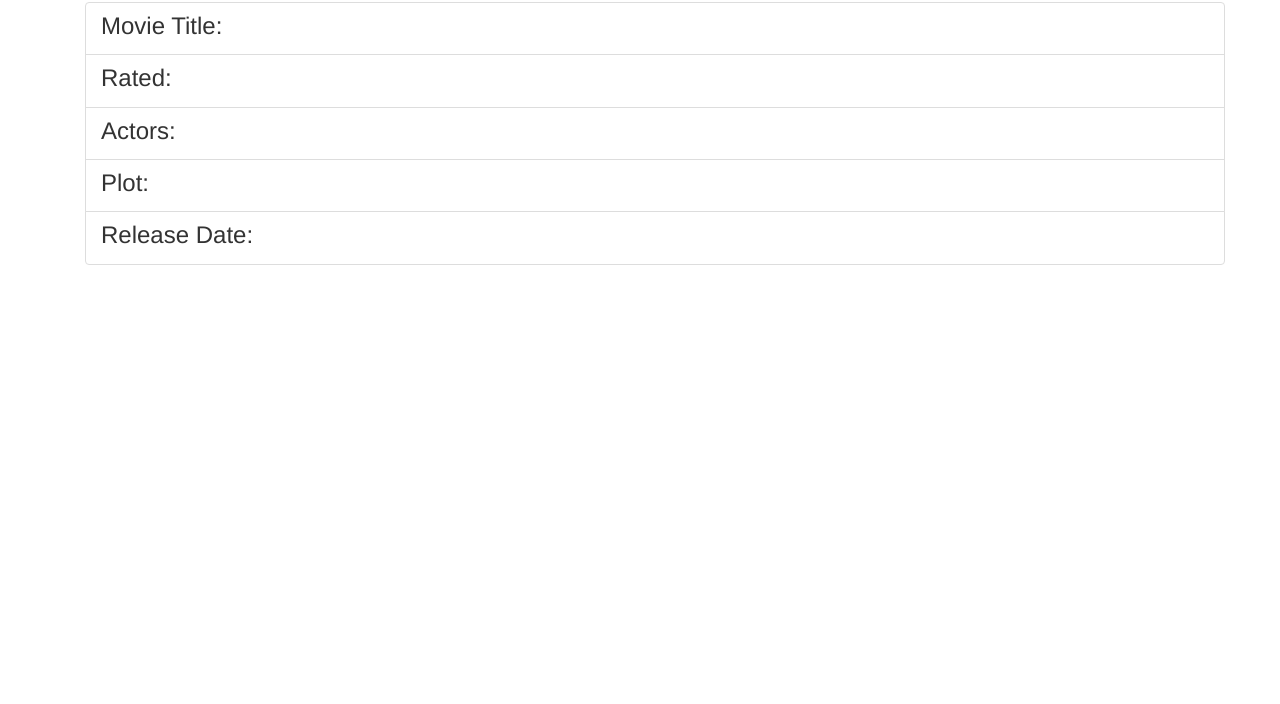
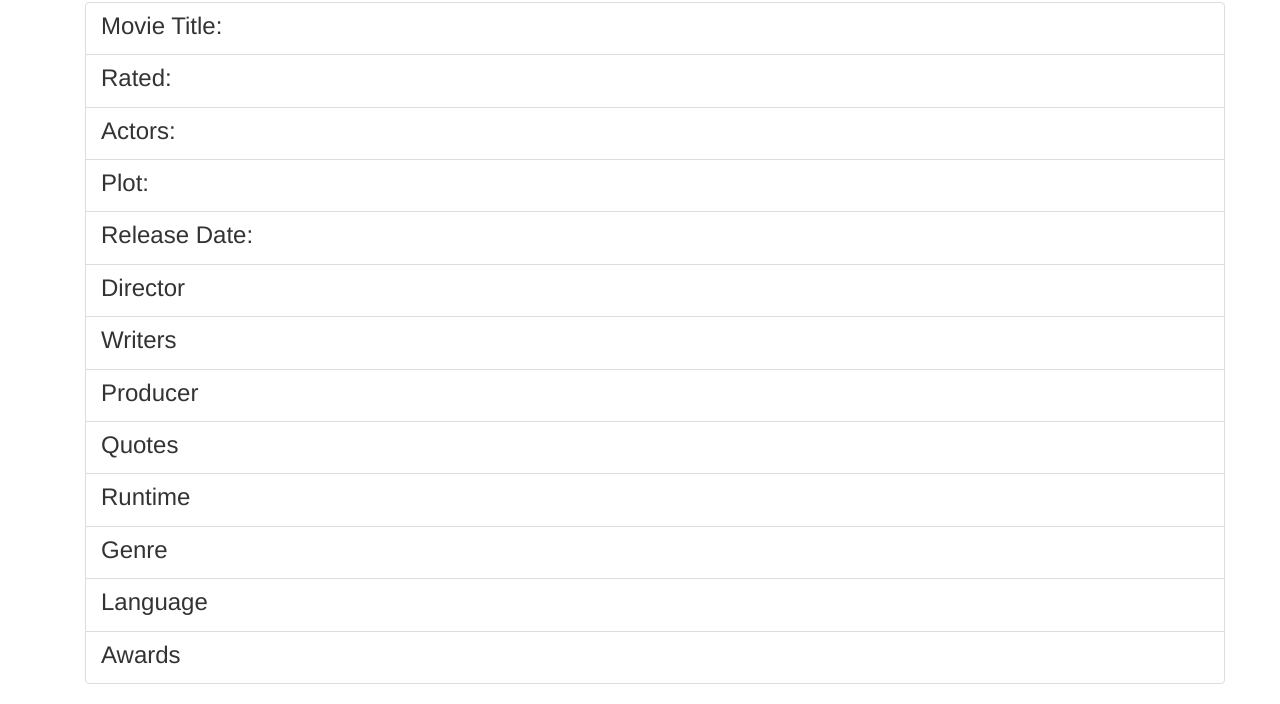
Before and after one commit to aj14c/lesson8_ajax, a plain HTML site: page index.html in a window 1280 px wide. Shown: the part 533-1237 px from the top of the page. Before the commit the page ends 818 px from the top, so only its background shows below. Drawn offline with nearby package versions, Linux system fonts and the light colour scheme.

Commit message:
Lesson 8 final commit

```diff
--- a/index.html
+++ b/index.html
@@ -1,8 +1,8 @@
 <html>
 <!- -
 Program Name:   Seminole Movie Connection
-Author:
-Date:
+Author: Andrew Jones
+Date: 4/14/17
 Filename:   index.html
 - ->
 
@@ -53,6 +53,45 @@ Filename:   index.html
             <h3 class="list-group-item-heading">Release Date:</h3>
             <p class="list-group-item-text lead text-primary" id="Released">  </p>
         </a>
+        <a href="#" class="list-group-item">
+            <h3 class="list-group-item-heading"> Director</h3>
+            <p class="list-group-item-text lead text-primary" id="Director">  </p>
+        </a>
+
+        <a href="#" class="list-group-item">
+            <h3 class="list-group-item-heading"> Writers</h3>
+            <p class="list-group-item-text lead text-primary" id="Writer">  </p>
+        </a>
+
+        <a href="#" class="list-group-item">
+            <h3 class="list-group-item-heading"> Producer</h3>
+            <p class="list-group-item-text lead text-primary" id="Producer">  </p>
+        </a>
+
+        <a href="#" class="list-group-item">
+            <h3 class="list-group-item-heading"> Quotes</h3>
+            <p class="list-group-item-text lead text-primary" id="Quotes">  </p>
+        </a>
+
+        <a href="#" class="list-group-item">
+            <h3 class="list-group-item-heading"> Runtime</h3>
+            <p class="list-group-item-text lead text-primary" id="Runtime">  </p>
+        </a>
+
+        <a href="#" class="list-group-item">
+            <h3 class="list-group-item-heading"> Genre</h3>
+            <p class="list-group-item-text lead text-primary" id="Genre">  </p>
+        </a>
+
+        <a href="#" class="list-group-item">
+            <h3 class="list-group-item-heading"> Language</h3>
+            <p class="list-group-item-text lead text-primary" id="Language">  </p>
+        </a>
+
+        <a href="#" class="list-group-item">
+            <h3 class="list-group-item-heading"> Awards</h3>
+            <p class="list-group-item-text lead text-primary" id="Awards">  </p>
+        </a>
 
     </div>
 </div>
@@ -71,6 +110,15 @@ Filename:   index.html
                      $('#Actors').html(json.Actors);
                      $('#Plot').html(json.Plot);
                      $('#Released').html(json.Released);
+                     $('#Director').html(json.Director);
+                     $('#Writer').html(json.Writer);
+                     $('#Producer').html(json.Producer);
+                     $('#Quotes').html(json.Quotes);
+                     $('#Runtime').html(json.Runtime);
+                     $('#Genre').html(json.Genre);
+                     $('#Language').html(json.Language);
+                     $('#Awards').html(json.Awards);
+
                 })
                 .fail(function() {
                       alert("Posting failed.");
```
Also changed, not shown: 1 other file.
